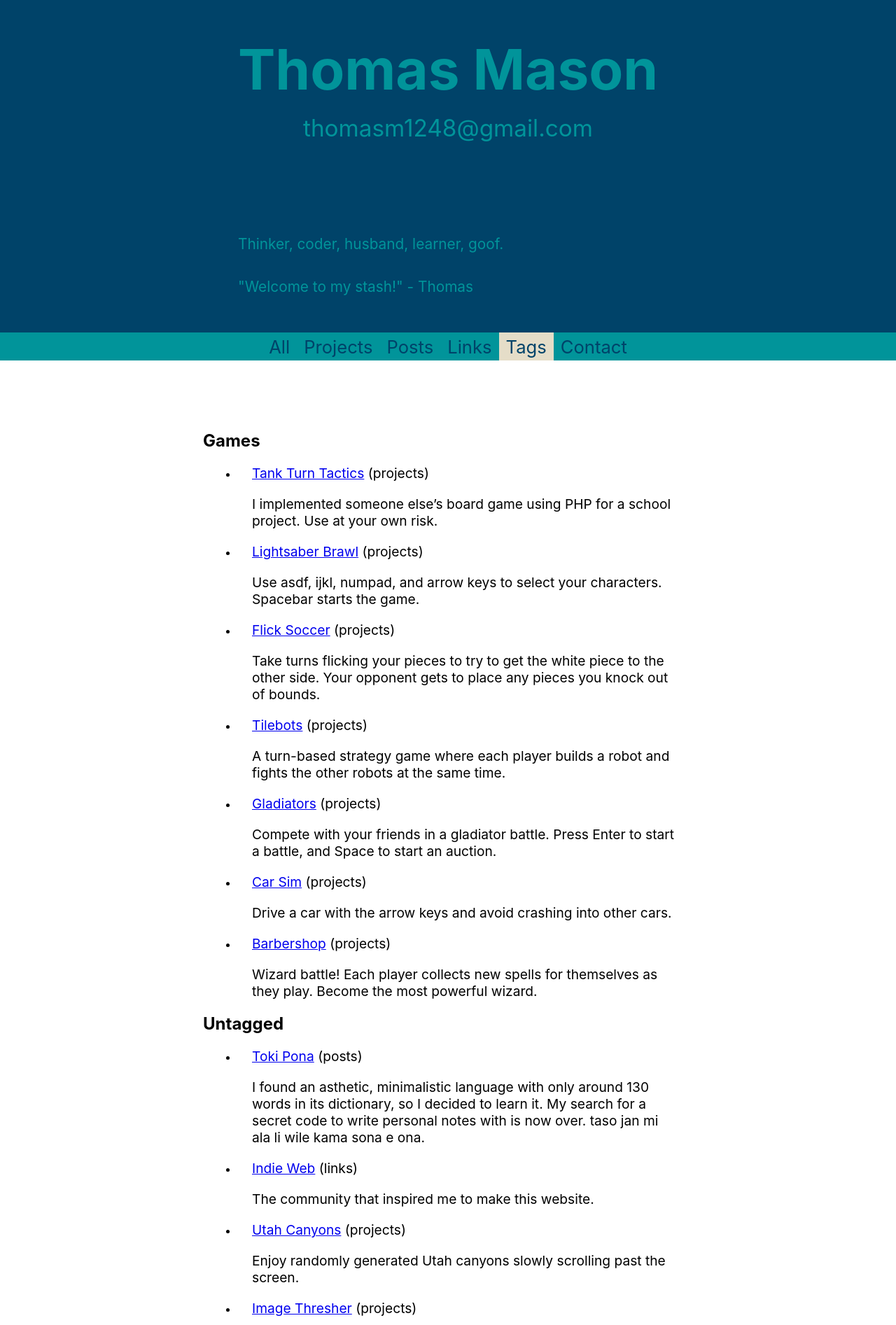
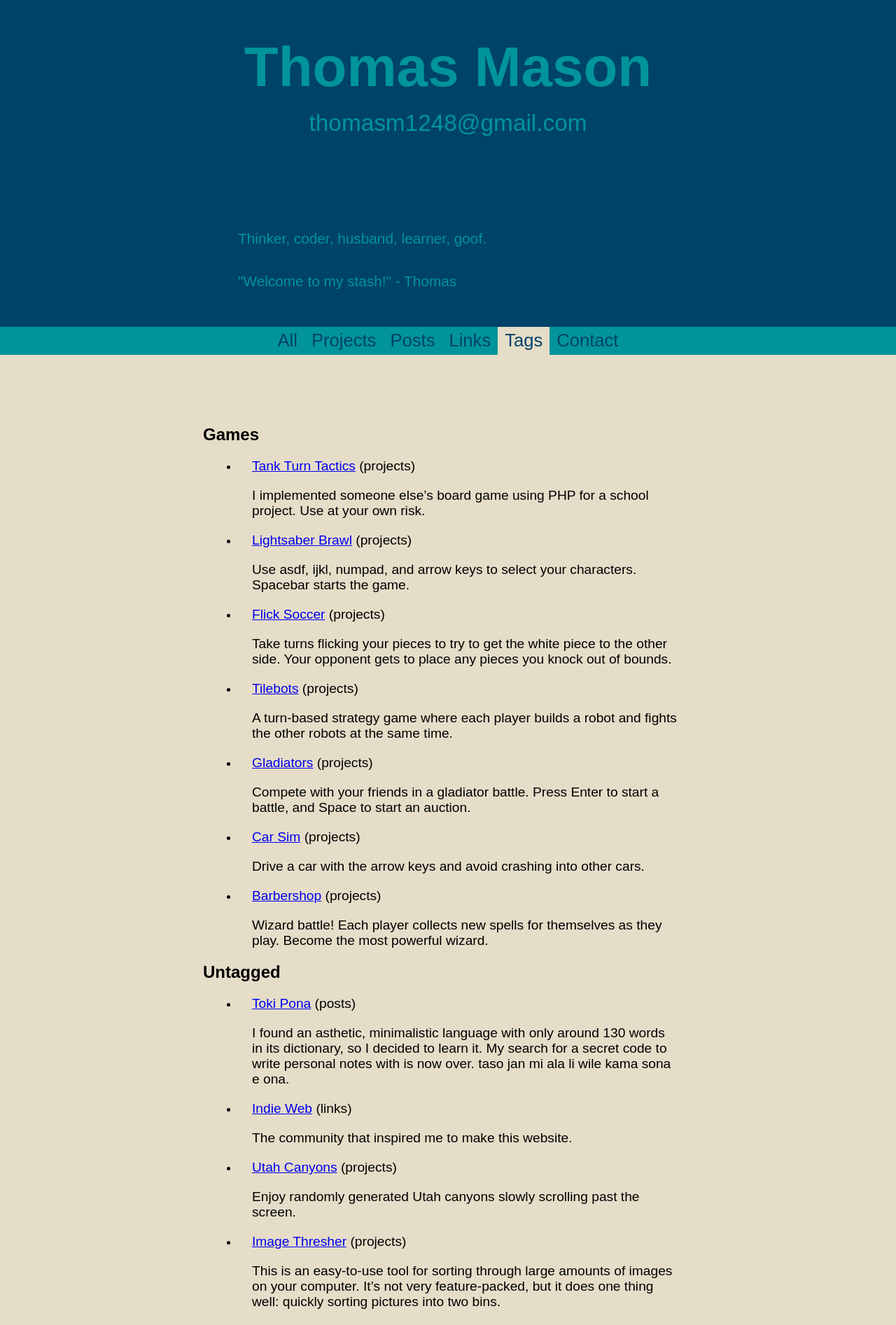
Before and after one commit to thomasm1248/thomasm1248.github.io, a Jekyll site: the page built from tags.html, in a window 1280 px wide. Shown: the top 1893 px of the page at 70% size. Built offline with Jekyll 4.4.1, drawn with Linux system fonts in a browser that asks for light colours.

Commit message:
Prevent sass from messing with my theme

```diff
--- a/_sass/base.scss
+++ b/_sass/base.scss
@@ -1,7 +1,6 @@
 @import "monokai";
 
-$backgroundColor: #ffffff;
-$bodyColor: #000000;
+/*
 $bodyFont: -apple-system,BlinkMacSystemFont,"Segoe UI",Helvetica,Arial,sans-serif,"Apple Color Emoji","Segoe UI Emoji","Segoe UI Symbol";
 
 body {
@@ -9,3 +8,4 @@ body {
   color: $bodyColor;
   font-family: $bodyFont;
 }
+*/
--- a/tags.md
+++ /dev/null
@@ -1,25 +0,0 @@
----
-selectedTab: tags
-title: Tags
-layout: page
----
-
-{% for tag in site.tags %}
-## {{ tag[0] }}
-
-{% for post in tag[1] %}
-- [{{ post.title }}]({% if post.link %}{{ post.link }}{% else %}{{ post.url }}{% endif %}) ({{ post.categories[0] }})
-
-  {{ post.excerpt }}
-{% endfor %}
-{% endfor %}
-
-## Untagged
-
-{% for post in site.posts %}
-{% if post.tags == empty %}
-- [{{ post.title }}]({% if post.link %}{{ post.link }}{% else %}{{ post.url }}{% endif %}) ({{ post.categories[0] }})
-
-  {{ post.excerpt }}
-{% endif %}
-{% endfor %}
```
